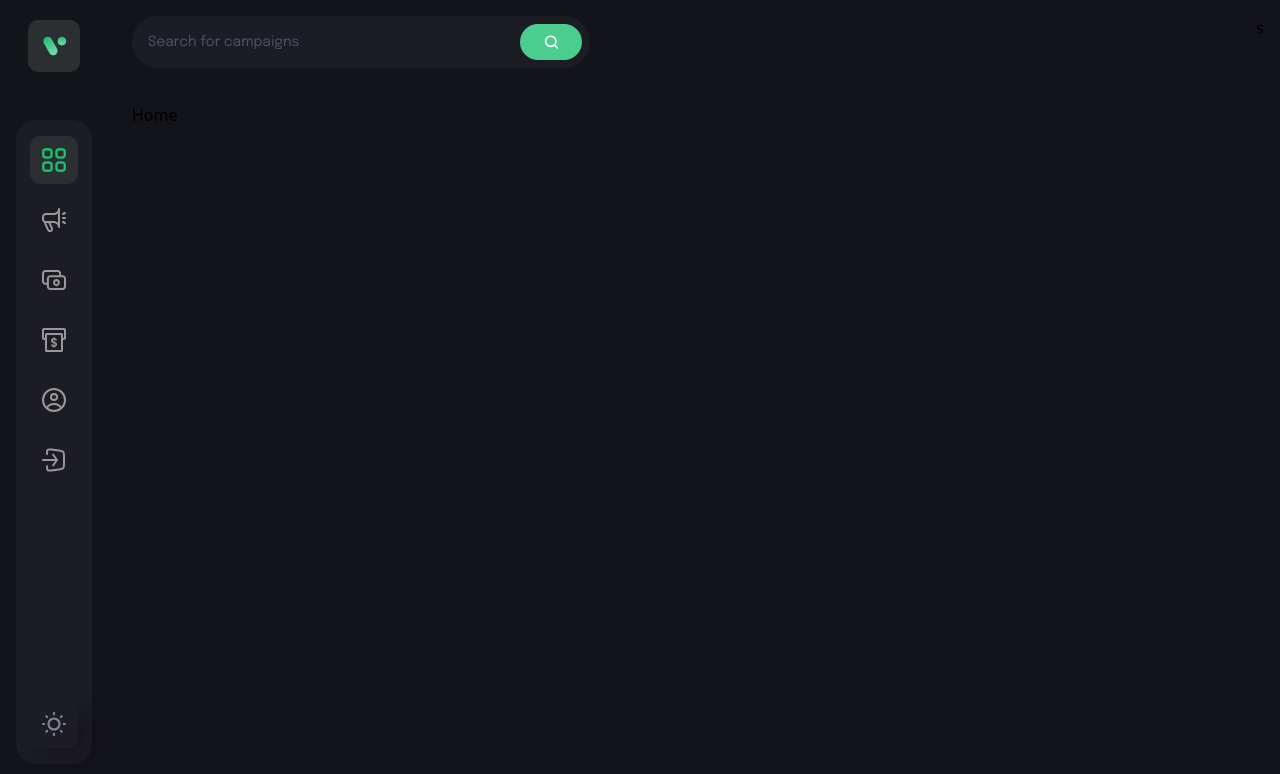
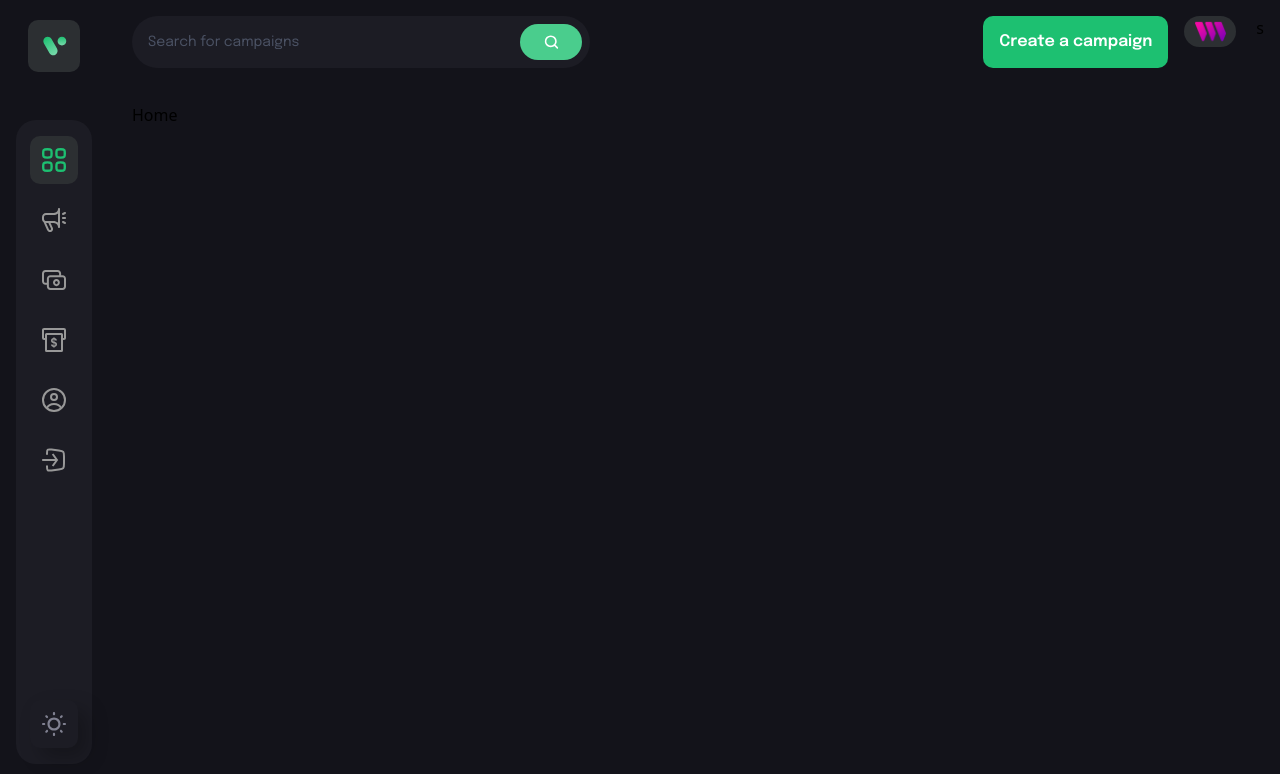
Before and after one commit to varun-official/OnCrowd, a React (Vite) app in the folder client/: page / in a window 1280 px wide. Shown: the top 774 px of the page. Built offline with nearby package versions, Linux system fonts and the light colour scheme; what @thirdweb-dev/react would draw is missing.

Commit message:
Working on custom btn

```diff
--- a/client/src/components/CustomButton.jsx
+++ b/client/src/components/CustomButton.jsx
@@ -2,8 +2,16 @@
 
 import React from "react";
 
-const CustomButton = () => {
-  return <div>CustomButton</div>;
+const CustomButton = ({ btnType, title, style, handelClick }) => {
+  return (
+    <button
+      type={btnType}
+      className={`font-epilogue font-semibold text-[16px] leading-[26px] text-white min-h-[52px] px-4 rounded-[10px] ${style}`}
+      onClick={handelClick}
+    >
+      {title}
+    </button>
+  );
 };
 
 export default CustomButton;
--- a/client/src/components/Navbar.jsx
+++ b/client/src/components/Navbar.jsx
@@ -10,6 +10,7 @@
   const navigate = useNavigate();
   const [isActive, setIsActive] = useState("dashboard");
   const [tiggleDrawer, setTiggleDrawer] = useState(false);
+  const address = "0xafdghjkjhg";
   return (
     <div className="flex md:flex-row flex-col-reverse justify-between mb-[35px] gap-6">
       <div className="lg:flex-1 flex flex-row max-w-[458px] py-2 pl-4 pr-2 h-[52px] bg-[#1c1c24] rounded-[100px]">
@@ -27,6 +28,26 @@
           />
         </div>
       </div>
+      <div className="sm:flex hidden flex-row justify-end gap-4">
+        <CustomButton
+          btnType="button"
+          title={address ? "Create a campaign" : "Connect"}
+          style={address ? "bg-[#1dc071]" : "bg-[#8c6dfd]"}
+          handelClick={() => {
+            if (address) navigate("create-campaign");
+            else "connect()";
+          }}
+        />
+        <Link to="/profile">
+          <div className="w-[52px] h-[52x] rounded-full bg-[#2c2f32] flex justify-center items-center cursor-pointer">
+            <img
+              src={thirdweb}
+              alt="user"
+              className="w-[60%] h-[60%] object-contain"
+            />
+          </div>
+        </Link>
+      </div>
     </div>
   );
 };
```
